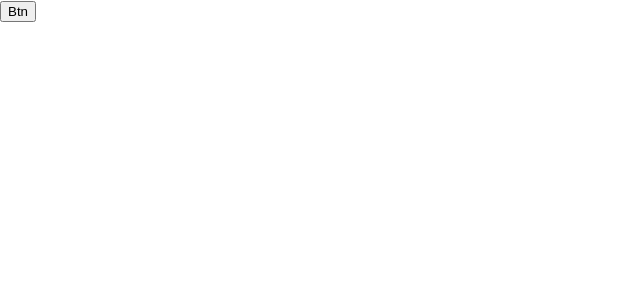
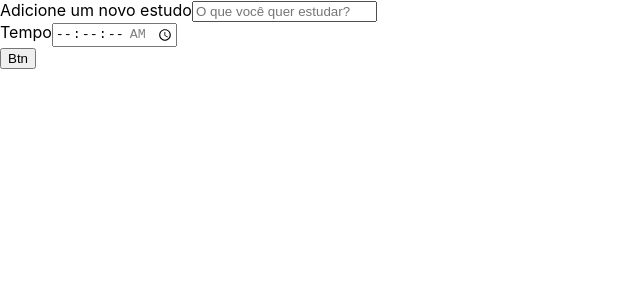
Before and after one commit to GuilhermeDeOliveiraAmorim/react-study, a React (Create React App) app: page / in a window 1280 px wide. Shown: the top 300 px of the page, without its empty margins (0-640 px from the left). Built offline with nearby package versions, Linux system fonts and the light colour scheme; the HTML template or start-up script is replaced by a standard one.

Commit message:
feat: add button in form in app

```diff
--- a/src/App.tsx
+++ b/src/App.tsx
@@ -1,9 +1,9 @@
-import Button from "./components/Button";
+import Form from "./components/Form";
 
 function App() {
     return (
         <div className="App">
-            <Button />
+            <Form />
         </div>);
 }
 
--- /dev/null
+++ b/src/components/Form/index.tsx
@@ -0,0 +1,40 @@
+import React from "react";
+import Button from "../Button";
+
+class Form extends React.Component {
+    render() {
+        return (
+            <form>
+                <div>
+                    <label htmlFor="tarefa">
+                        Adicione um novo estudo
+                    </label>
+                    <input
+                        type="text"
+                        name="tarefa"
+                        id="tarefa"
+                        placeholder="O que você quer estudar?"
+                        required
+                    />
+                </div>
+                <div>
+                    <label htmlFor="tempo">
+                        Tempo
+                    </label>
+                    <input
+                        type="time"
+                        step="1"
+                        name="tempo"
+                        id="tempo"
+                        min="00:00:00"
+                        max="01:30:00"
+                        required
+                    />
+                </div>
+                <Button />
+            </form>
+        )
+    }
+}
+
+export default Form;
```
